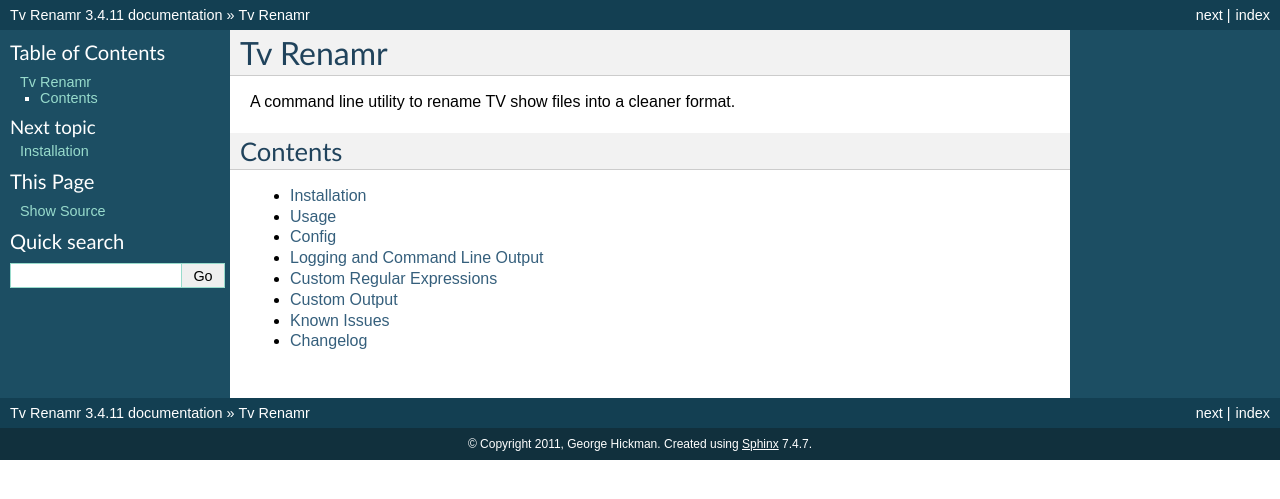
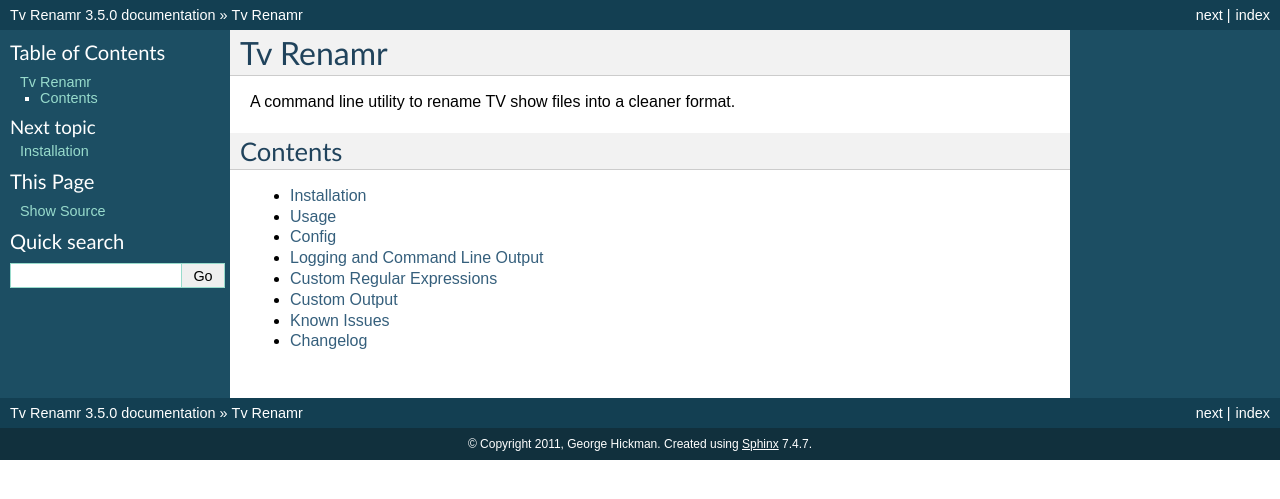
Before and after one commit to ghickman/tvrenamr, a Sphinx documentation site: the page built from docs/index.rst, in a window 1280 px wide. Shown: the top 499 px of the page. Built offline with Sphinx 7.4.7, drawn with Linux system fonts in a browser that asks for light colours.

Commit message:
Bump version to 3.5.0

```diff
--- a/CHANGELOG.rst
+++ b/CHANGELOG.rst
@@ -1,5 +1,11 @@
 Changelog
 =========
+
+v3.5.0
+------
+
+- Remove requirement on config
+
 
 v3.4.11
 -------
--- a/docs/conf.py
+++ b/docs/conf.py
@@ -48,9 +48,9 @@
 # built documents.
 #
 # The short X.Y version.
-version = '3.4'
+version = '3.5'
 # The full version, including alpha/beta/rc tags.
-release = '3.4.11'
+release = '3.5.0'
 
 # The language for content autogenerated by Sphinx. Refer to documentation
 # for a list of supported languages.
--- a/tvrenamr/__init__.py
+++ b/tvrenamr/__init__.py
@@ -2,4 +2,4 @@
 __copyright__ = 'Copyright 2012 George Hickman'
 __license__ = 'MIT'
 __title__ = 'tvrenamr'
-__version__ = '3.4.11'
+__version__ = '3.5.0'
```
